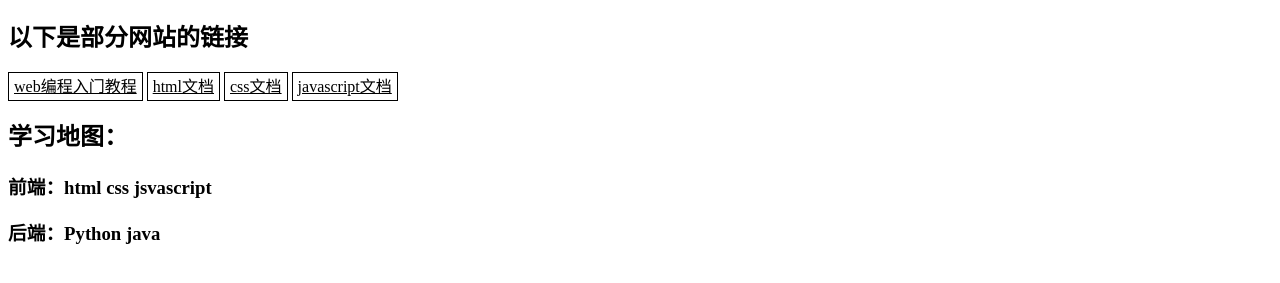
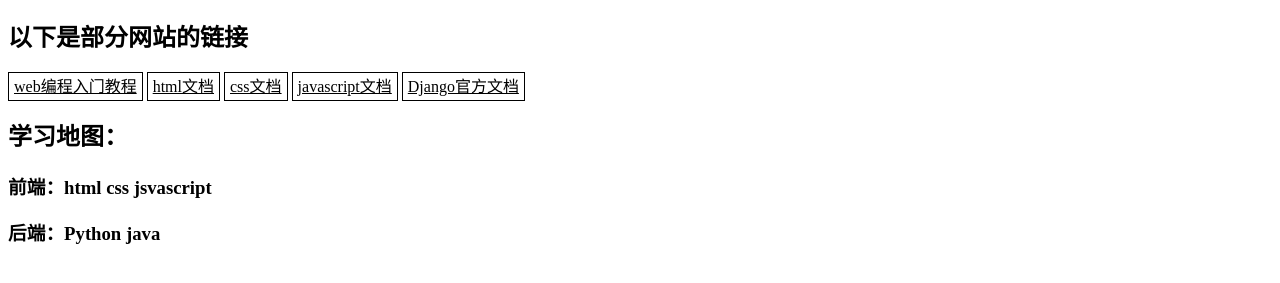
Before and after one commit to ilhcx/ilhcx.github.io, a plain HTML site: page index.html in a window 1280 px wide. Shown: the part 57-340 px from the top of the page. Drawn offline with Linux system fonts and the light colour scheme.

Commit message:
Update index.html

```diff
--- a/index.html
+++ b/index.html
@@ -22,6 +22,8 @@
     <a href="https://developer.mozilla.org/zh-CN/docs/Web/CSS">css文档</a>
 
     <a href="https://developer.mozilla.org/zh-CN/docs/Web/JavaScript">javascript文档</a>
+
+    <a href="https://docs.djangoproject.com/zh-hans/4.2/">Django官方文档</a>
     <h2>
         学习地图：
         <h3>
```
